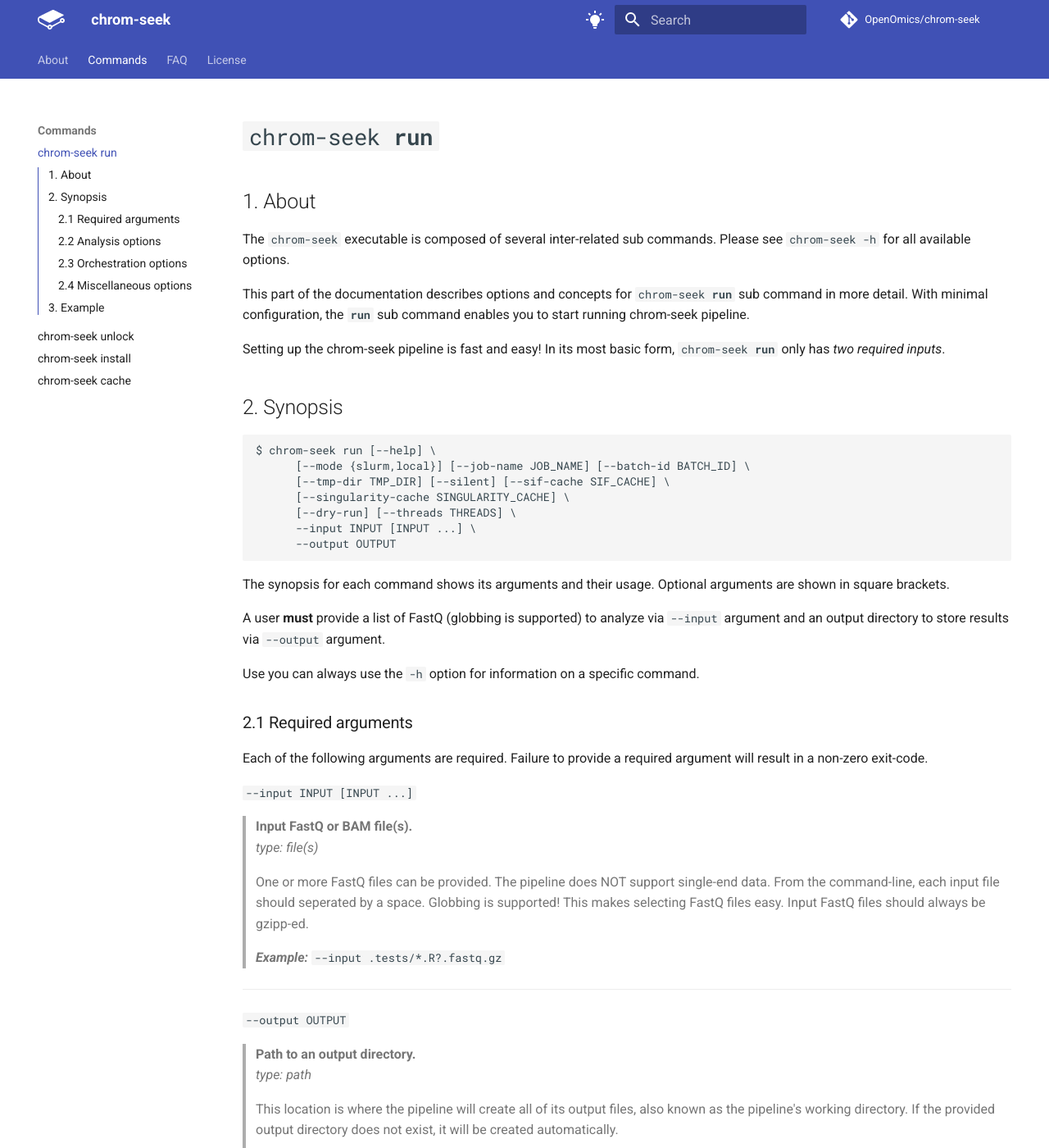
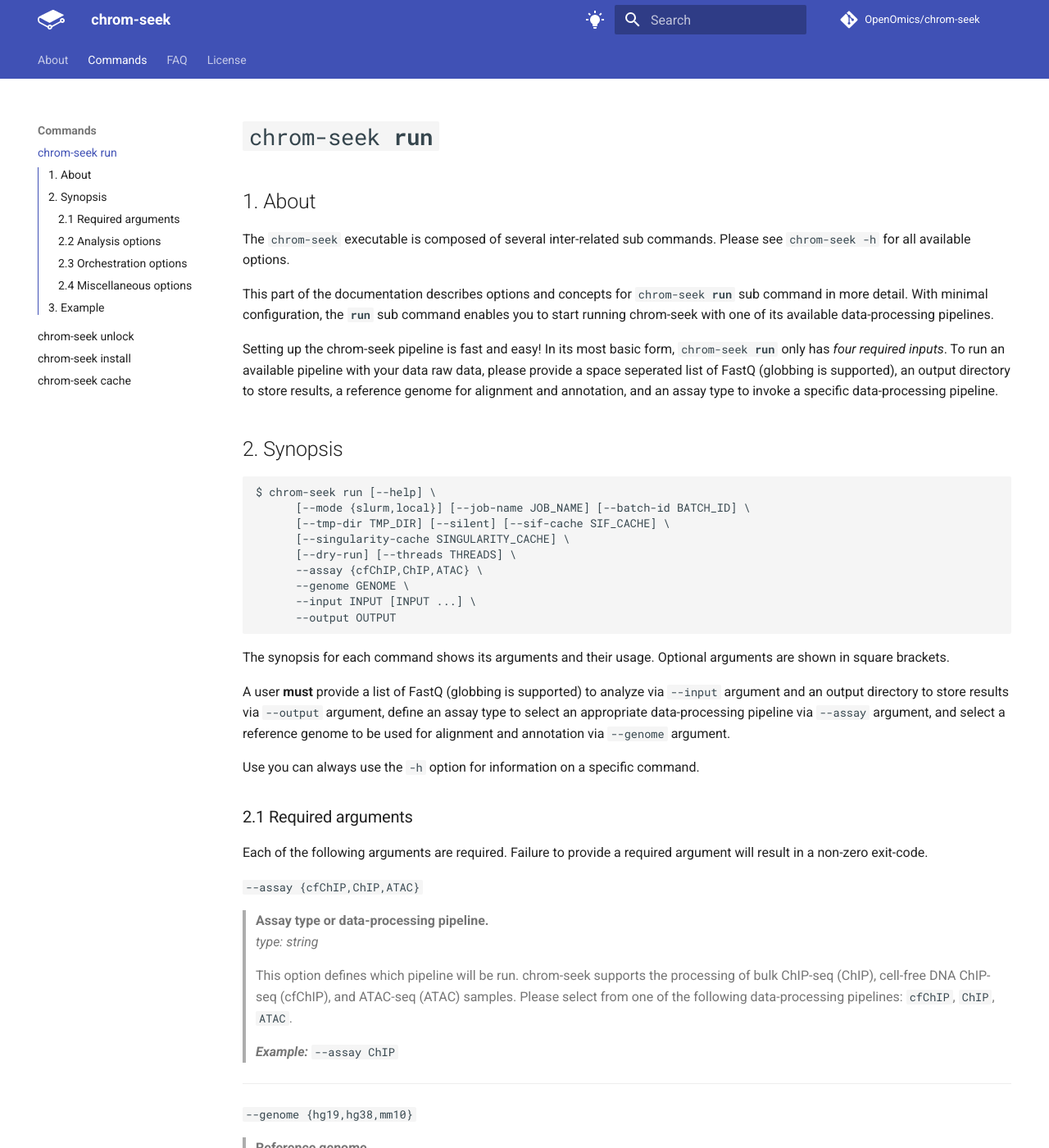
Before and after one commit to OpenOmics/chrom-seek, an MkDocs documentation site: the page built from docs/usage/run.md, in a window 1280 px wide and 1400 px high. Shown: the whole window at 82% size. Built offline with MkDocs 1.6.1 and Material for MkDocs 9.7.7, drawn with Linux system fonts in a browser that asks for light colours; comment, search, counter and statistics services are not loaded; the version menu is left out; some of the changed text lies outside the part shown.

Commit message:
Updating docs new with options

````diff
--- a/docs/usage/run.md
+++ b/docs/usage/run.md
@@ -3,9 +3,9 @@
 ## 1. About
 The `chrom-seek` executable is composed of several inter-related sub commands. Please see `chrom-seek -h` for all available options.
 
-This part of the documentation describes options and concepts for <code>chrom-seek <b>run</b></code> sub command in more detail. With minimal configuration, the **`run`** sub command enables you to start running chrom-seek pipeline.
+This part of the documentation describes options and concepts for <code>chrom-seek <b>run</b></code> sub command in more detail. With minimal configuration, the **`run`** sub command enables you to start running chrom-seek with one of its available data-processing pipelines.
 
-Setting up the chrom-seek pipeline is fast and easy! In its most basic form, <code>chrom-seek <b>run</b></code> only has *two required inputs*.
+Setting up the chrom-seek pipeline is fast and easy! In its most basic form, <code>chrom-seek <b>run</b></code> only has *four required inputs*. To run an available pipeline with your data raw data, please provide a space seperated list of FastQ (globbing is supported), an output directory to store results, a reference genome for alignment and annotation, and an assay type to invoke a specific data-processing pipeline.
 
 ## 2. Synopsis
 ```text
@@ -14,13 +14,15 @@
       [--tmp-dir TMP_DIR] [--silent] [--sif-cache SIF_CACHE] \
       [--singularity-cache SINGULARITY_CACHE] \
       [--dry-run] [--threads THREADS] \
+      --assay {cfChIP,ChIP,ATAC} \
+      --genome GENOME \
       --input INPUT [INPUT ...] \
       --output OUTPUT
 ```
 
 The synopsis for each command shows its arguments and their usage. Optional arguments are shown in square brackets.
 
-A user **must** provide a list of FastQ (globbing is supported) to analyze via `--input` argument and an output directory to store results via `--output` argument.
+A user **must** provide a list of FastQ (globbing is supported) to analyze via `--input` argument and an output directory to store results via `--output` argument, define an assay type to select an appropriate data-processing pipeline via `--assay` argument, and select a reference genome to be used for alignment and annotation via `--genome` argument.
 
 Use you can always use the `-h` option for information on a specific command.
 
@@ -28,6 +30,24 @@
 
 Each of the following arguments are required. Failure to provide a required argument will result in a non-zero exit-code.
 
+  `--assay {cfChIP,ChIP,ATAC}`
+> **Assay type or data-processing pipeline.**
+> *type: string*
+>
+> This option defines which pipeline will be run. chrom-seek supports the processing of bulk ChIP-seq (ChIP), cell-free DNA ChIP-seq (cfChIP), and ATAC-seq (ATAC) samples. Please select from one of the following data-processing pipelines: `cfChIP`, `ChIP`, `ATAC`.
+>
+> ***Example:*** `--assay ChIP`
+
+---
+  `--genome {hg19,hg38,mm10}`
+> **Reference genome.**
+> *type: string*
+>
+> This option defines the reference genome of the samples for alignment and annotation. There are prebuilt reference files for human and mouse data. Please select one of the following options: `hg19`, `hg38`, `mm10`.
+>
+> ***Example:*** `--genome hg19`
+
+---
   `--input INPUT [INPUT ...]`
 > **Input FastQ or BAM file(s).**
 > *type: file(s)*
@@ -158,7 +178,9 @@
 module load singularity snakemake
 
 # Step 2A.) Dry-run the pipeline
-./chrom-seek run --input .tests/*.R?.fastq.gz \
+./chrom-seek run --assay ChIP \
+                  --genome hg19 \
+                  --input .tests/*.R?.fastq.gz \
                   --output /data/$USER/output \
                   --mode slurm \
                   --dry-run
@@ -167,7 +189,9 @@
 # The slurm mode will submit jobs to
 # the cluster. It is recommended running
 # the pipeline in this mode.
-./chrom-seek run --input .tests/*.R?.fastq.gz \
+./chrom-seek run --assay ChIP \
+                  --genome hg19 \
+                  --input .tests/*.R?.fastq.gz \
                   --output /data/$USER/output \
                   --mode slurm
 ```
````
Also changed, not shown: 1 other file.
